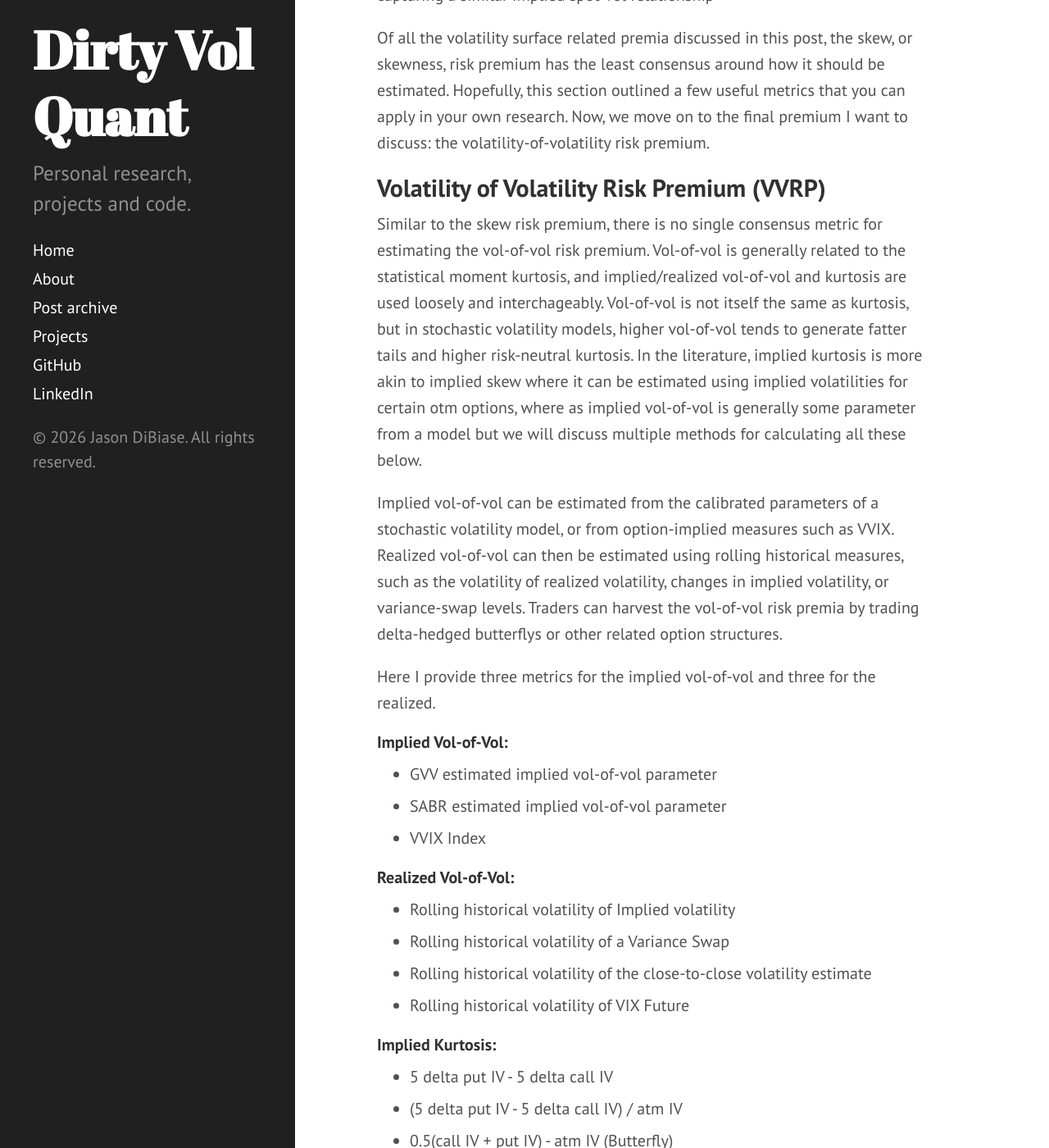
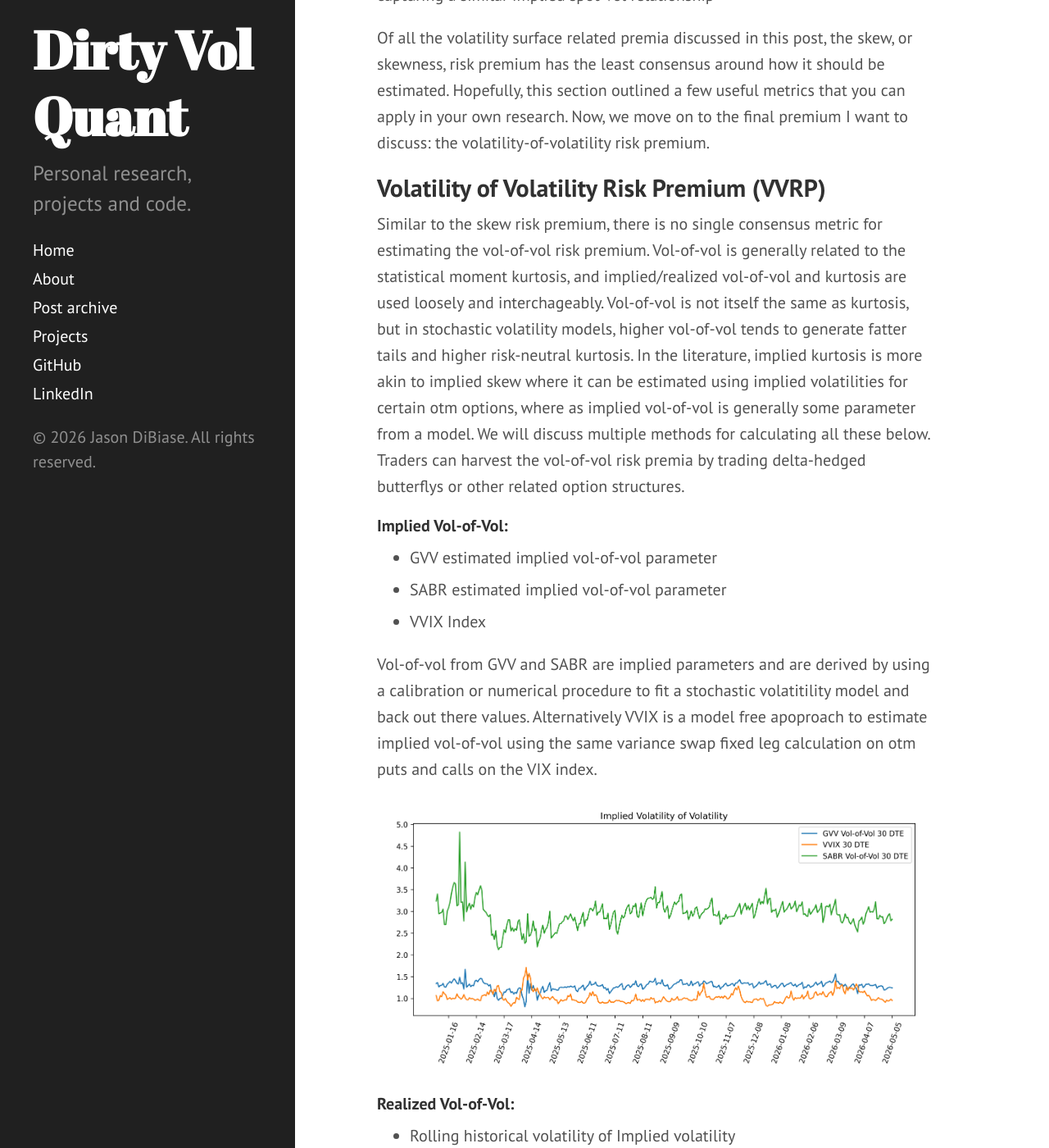
Before and after one commit to dibiasej/dibiasej.github.io, a Jekyll site: the page built from _posts/2026-05-24-Volatility-Surface-Risk-Premiums.md, in a window 1280 px wide and 1400 px high, scrolled down 9406 px. Shown: the whole window at 82% size. Built offline with Jekyll 4.4.1, drawn with Linux system fonts in a browser that asks for light colours; Markdown is read by kramdown in place of the engine named in the settings.

Commit message:
fixed kurtosis

```diff
--- a/_posts/2026-05-24-Volatility-Surface-Risk-Premiums.md
+++ b/_posts/2026-05-24-Volatility-Surface-Risk-Premiums.md
@@ -218,16 +218,16 @@
 
 ## Volatility of Volatility Risk Premium (VVRP)
 
-Similar to the skew risk premium, there is no single consensus metric for estimating the vol-of-vol risk premium. Vol-of-vol is generally related to the statistical moment kurtosis, and implied/realized vol-of-vol and kurtosis are used loosely and interchageably. Vol-of-vol is not itself the same as kurtosis, but in stochastic volatility models, higher vol-of-vol tends to generate fatter tails and higher risk-neutral kurtosis. In the literature, implied kurtosis is more akin to implied skew where it can be estimated using implied volatilities for certain otm options, where as implied vol-of-vol is generally some parameter from a model but we will discuss multiple methods for calculating all these below.
-
-Implied vol-of-vol can be estimated from the calibrated parameters of a stochastic volatility model, or from option-implied measures such as VVIX. Realized vol-of-vol can then be estimated using rolling historical measures, such as the volatility of realized volatility, changes in implied volatility, or variance-swap levels. Traders can harvest the vol-of-vol risk premia by trading delta-hedged butterflys or other related option structures.
-
-Here I provide three metrics for the implied vol-of-vol and three for the realized.
+Similar to the skew risk premium, there is no single consensus metric for estimating the vol-of-vol risk premium. Vol-of-vol is generally related to the statistical moment kurtosis, and implied/realized vol-of-vol and kurtosis are used loosely and interchageably. Vol-of-vol is not itself the same as kurtosis, but in stochastic volatility models, higher vol-of-vol tends to generate fatter tails and higher risk-neutral kurtosis. In the literature, implied kurtosis is more akin to implied skew where it can be estimated using implied volatilities for certain otm options, where as implied vol-of-vol is generally some parameter from a model. We will discuss multiple methods for calculating all these below. Traders can harvest the vol-of-vol risk premia by trading delta-hedged butterflys or other related option structures.
 
 ###### Implied Vol-of-Vol:
 - GVV estimated implied vol-of-vol parameter
 - SABR estimated implied vol-of-vol parameter
 - VVIX Index
+
+Vol-of-vol from GVV and SABR are implied parameters and are derived by using a calibration or numerical procedure to fit a stochastic volatitility model and back out there values. Alternatively VVIX is a model free apoproach to estimate implied vol-of-vol using the same variance swap fixed leg calculation on otm puts and calls on the VIX index.
+
+![Implied Vol of Vols](/assets/images/implied_vol_of_vol-2026-06-07.png)
 
 ###### Realized Vol-of-Vol:
 - Rolling historical volatility of Implied volatility
```
Also changed, not shown: assets/images/implied_vol_of_vol-2026-06-07.png (added).
